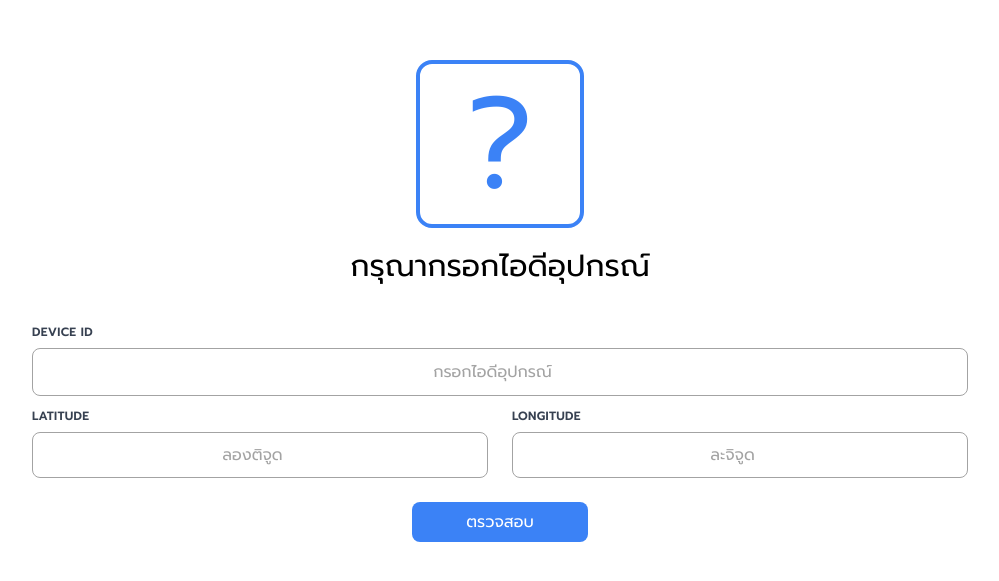
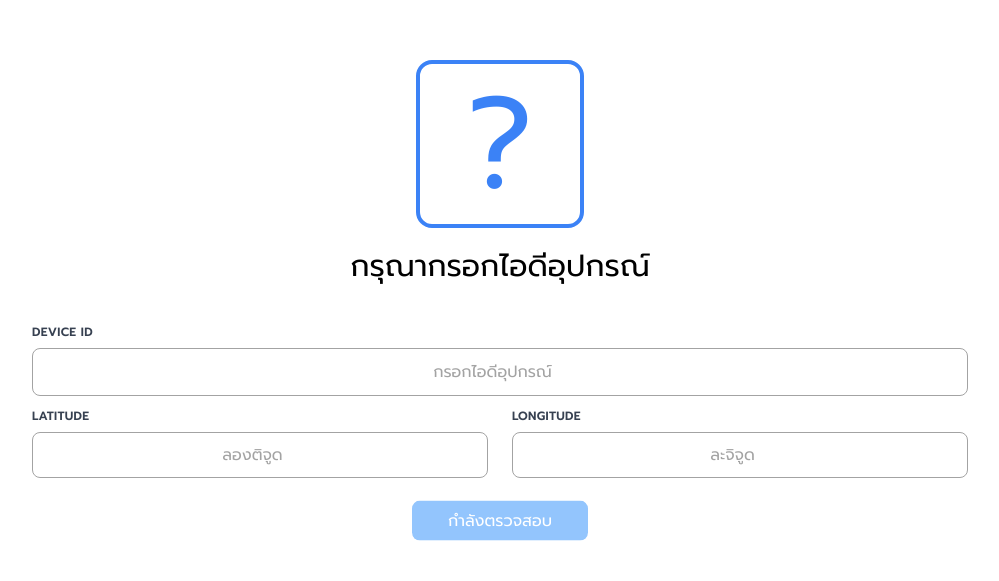
Before and after one commit to cilabcmu/fire-elephant-install-app, a React (Vite) app: page / in a window 1280 px wide. Shown: the part 119-700 px from the top of the page, without its empty margins (140-1139 px from the left). Built offline with nearby package versions, Linux system fonts and the light colour scheme.

Commit message:
add function dynamic

```diff
--- a/src/components/form.tsx
+++ b/src/components/form.tsx
@@ -1,6 +1,43 @@
 import { COLOR } from "../public/color";
 
+const buttonStatus: (status: string) => JSX.Element = (status: string) => {
+  const buttonStyle = "w-44 text-white py-2 px-4 rounded-lg";
+  switch (status) {
+    case "waitId":
+      return (
+        <button className={`${buttonStyle} bg-blue-500 hover:bg-blue-600`} type="button">
+          ตรวจสอบ
+        </button>
+      );
+    case "loading":
+      return (
+        <button className={`${buttonStyle} bg-blue-500 disabled:bg-blue-300  animate-bounce`} type="button" disabled={true}>
+          กำลังตรวจสอบ
+        </button>
+      );
+    case "found":
+      return (
+        <button className={`${buttonStyle} bg-green-500 hover:bg-green-600`} type="button">
+          ล้างข้อมูล
+        </button>
+      );
+    case "notFound":
+      return (
+        <button className={`${buttonStyle} bg-orange-500 hover:bg-orange-600`} type="button">
+          ตรวจสอบอีกครั้ง
+        </button>
+      );
+    default:
+      return (
+        <button className={`${buttonStyle} bg-red-500 hover:bg-red-600`} type="button">
+          ตรวจสอบอีกครั้ง
+        </button>
+      );
+  }
+};
+
 const Form = () => {
+  const status: string = "loading";
   return (
     <div className="flex flex-col justify-center items-center w-9/12 ">
       <form className="w-full mb-3">
@@ -40,10 +77,7 @@ const Form = () => {
           </div>
         </div>
       </form>
-
-      <button className={`bg-blue-500 hover:bg-blue-700 w-44 text-white py-2 px-4 rounded-lg`} type="button">
-        ตรวจสอบ
-      </button>
+      {buttonStatus(status)}
     </div>
   );
 };
```
